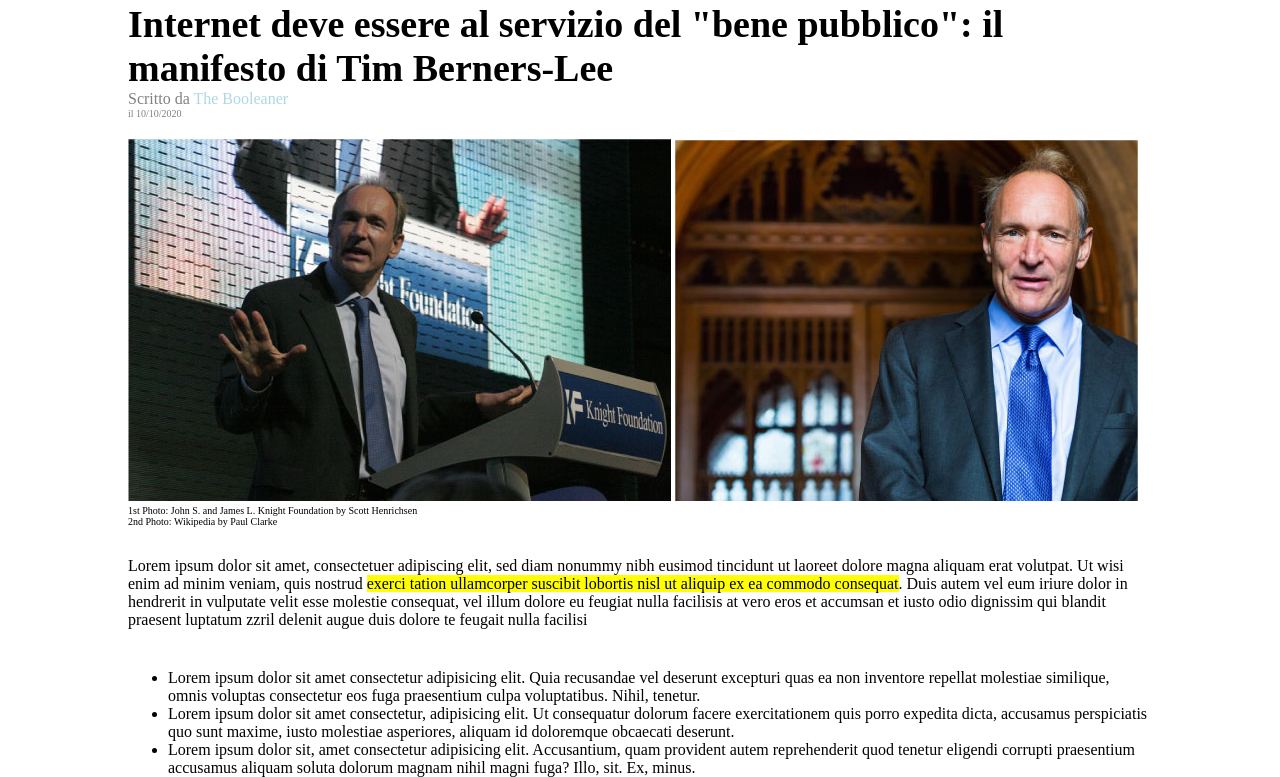
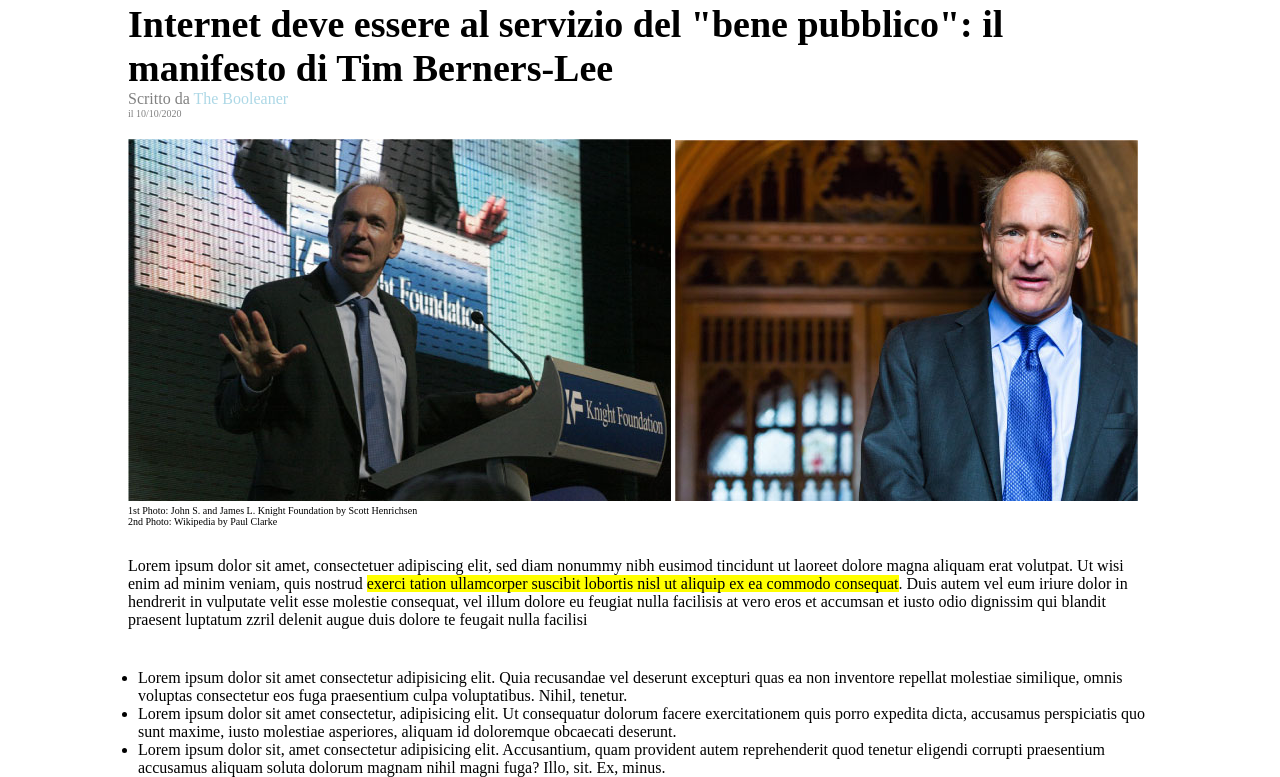
Before and after one commit to TommasoAgo/html-css-booleaner, a website: page index.html in a window 1280 px wide. Shown: the part 112-889 px from the top of the page. Drawn offline with Linux system fonts and the light colour scheme.

Commit message:
Finito paragrafo e lista

```diff
--- a/css/style.css
+++ b/css/style.css
@@ -65,4 +65,5 @@ main {
 /* List */
 .list {
   margin-top: 40px;
+  padding-left: 10px;
 }
```
